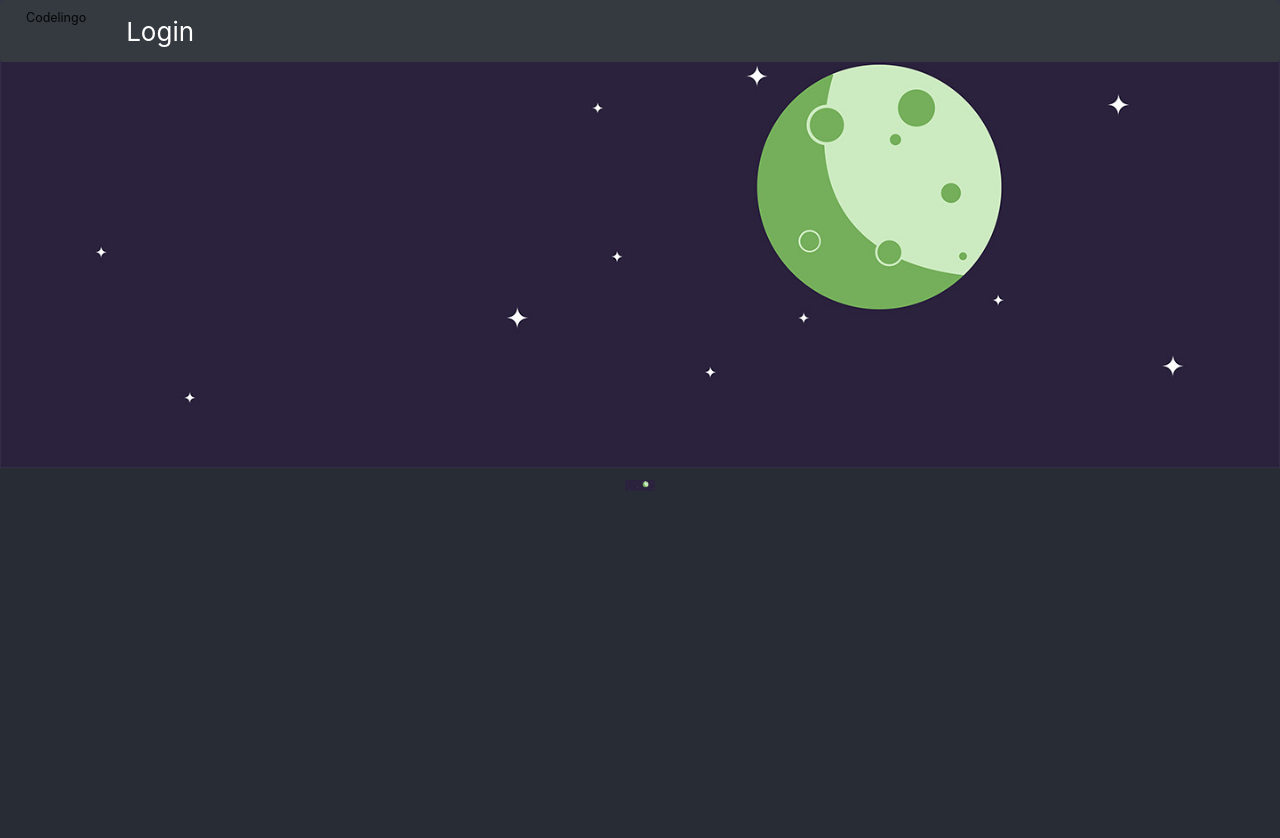
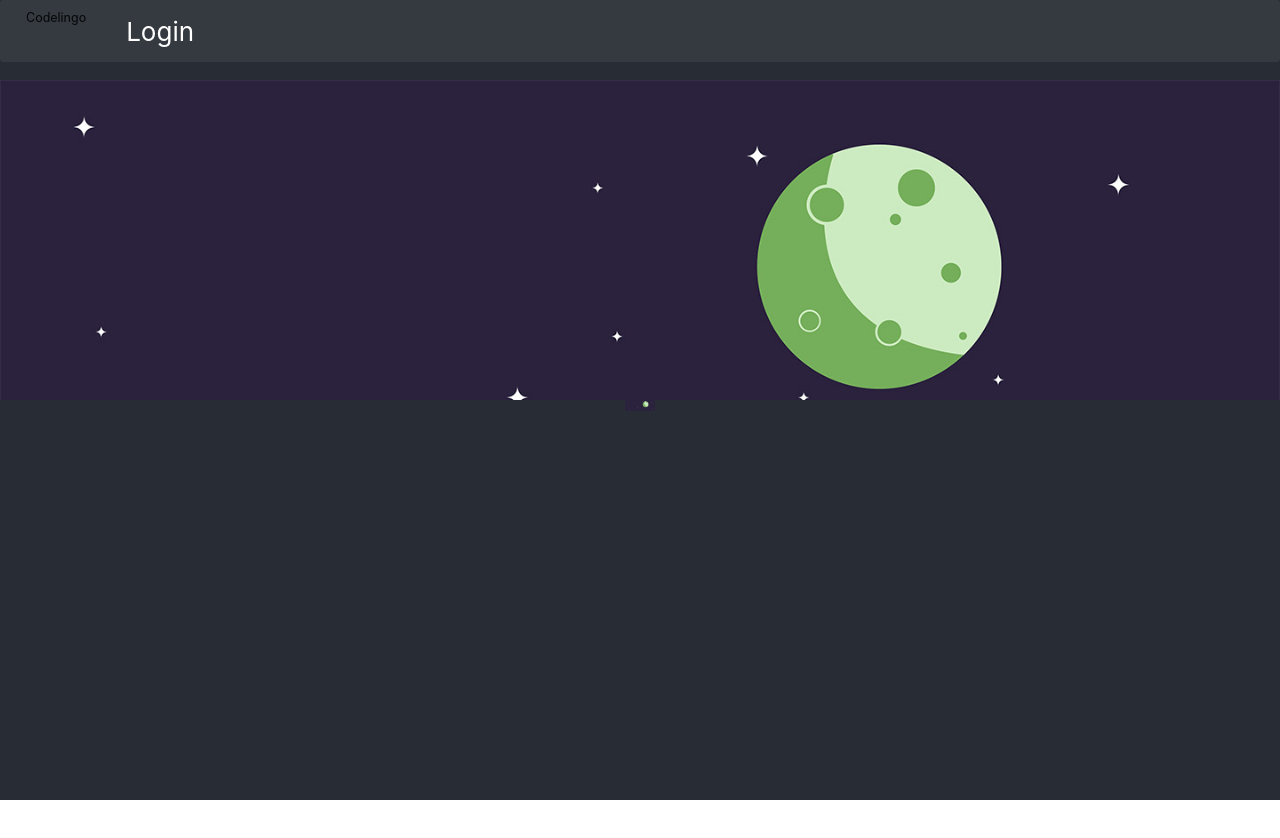
Before and after one commit to Aleks-gdb/Codelingo, a React (Create React App) app in the folder frontend/: page / in a window 1280 px wide. Shown: the top 838 px of the page. After the commit the page ends 800 px from the top, so only its background shows below. Built offline with nearby package versions, Linux system fonts and the light colour scheme.

Commit message:
Update package.json

```diff
--- a/frontend/package.json
+++ b/frontend/package.json
@@ -30,5 +30,6 @@
     "not dead",
     "not ie <= 11",
     "not op_mini all"
-  ]
+  ],
+  "proxy":"https://localhost:4000"
 }
--- a/frontend/src/App.css
+++ b/frontend/src/App.css
@@ -58,4 +58,8 @@
   }
 }
 
-@media screen and (min-width:)
+@media screen and (min-width:1px){
+  #header{
+    height:40vh;
+  }
+}
```
